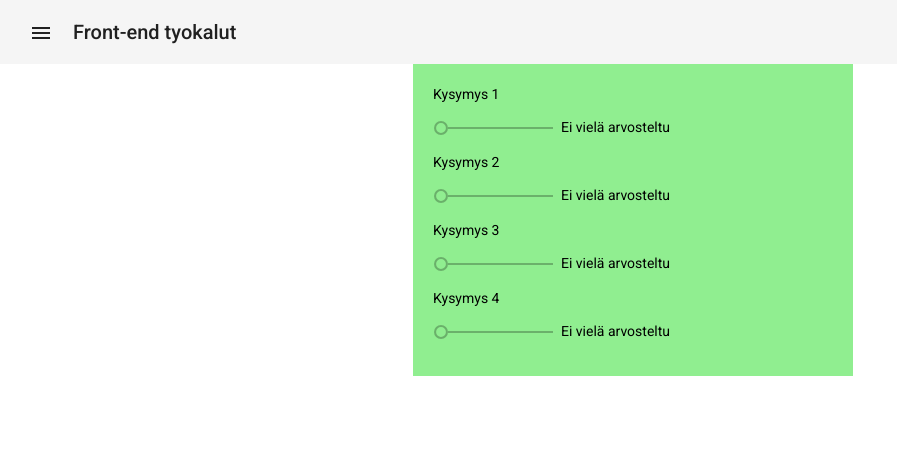
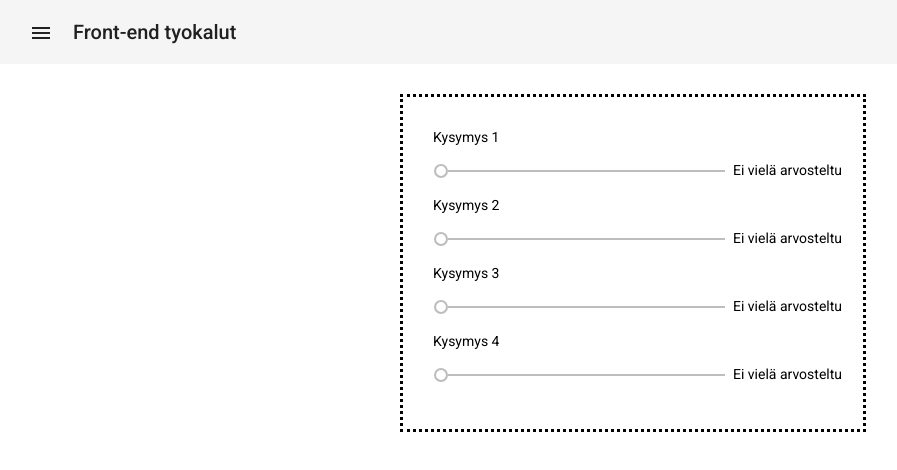
Before and after one commit to ellu563/WorkspaceAngular, an Angular app in the folder frontendtyokalut/: page /feedback in a window 1280 px wide. Shown: the top 470 px of the page, without its empty margins (7-904 px from the left). Built offline with nearby package versions, Linux system fonts and the light colour scheme.

Commit message:
css muokkausta

```diff
--- a/frontendtyokalut/src/app/calculator/calculator.component.css
+++ b/frontendtyokalut/src/app/calculator/calculator.component.css
@@ -1,10 +1,12 @@
 .container {
     margin: 0 auto;
     width: 30%;
+    border-radius: 30px;
 }
 
 .calc {
-    background: #FC46AA;
+    background: #F699CD;
+    border-radius: 25px;
     text-align: center;
     margin: 10px;
     padding: 20px;
@@ -16,7 +18,3 @@ input {
     padding: 10px;
     border-radius: 15px;
 }
-
-mat-grid-tile {
-    background: yellow;
-}
--- a/frontendtyokalut/src/app/feedback/feedback.component.css
+++ b/frontendtyokalut/src/app/feedback/feedback.component.css
@@ -1,12 +1,16 @@
 .container {
-    background-color: lightgreen;
     width: 400px;
-    margin: 0 auto;
-    padding: 20px;
+    margin-right: auto;
+    margin-left: auto;
+    margin-top: 30px;
+    padding: 30px;
+    border-style: dotted;
 }
 
-#slid {
-    display: block;
-    width: 400px;
-    margin: 0 auto;
+.slid {
+    width: 600px;
 }
+
+mat-slider {
+    width: 50%;
+}
--- a/frontendtyokalut/src/app/feedback/feedback.component.html
+++ b/frontendtyokalut/src/app/feedback/feedback.component.html
@@ -1,6 +1,6 @@
 <div class="container">
     <div *ngFor="let question of questions">{{question.question}}
-        <div id="slid">
+        <div class="slid">
             <mat-slider min="0" max="3" step="1" value="0" (input)="onInputChange($event, question)"
                 aria-label="unit(s)">
             </mat-slider>{{question.answer}}
```
